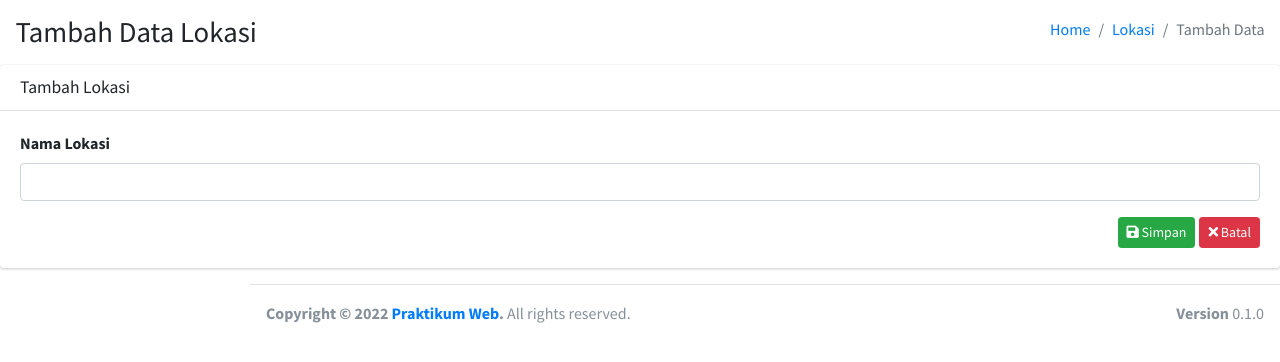
After one commit to dedyrosyadi/sigasing, a PHP site: template pages/admin/lokasicreate.php in a window 1280 px wide. The commit adds this page. Shown: the top 362 px of the page. Run offline with PHP 8.4, Linux system fonts and the light colour scheme; the template is opened without the code that fills it, so the values that code supplies are empty; some libraries are stand-ins or nearby versions.

Commit message:
membuat perintah create data

```diff
--- /dev/null
+++ b/dist/js/main.js
@@ -0,0 +1,3 @@
+$(".alert").delay(4000).slideUp(200, function() {
+    $(this).alert('close');
+});
--- /dev/null
+++ b/pages/admin/lokasicreate.php
@@ -0,0 +1,77 @@
+<?php include_once "partials/cssdatatables.php" ?>
+
+<?php
+if (isset($_POST['button_create'])) {
+  $database = new Database();
+  $db = $database->getConnection();
+
+  $validateSql = "SELECT * FROM lokasi where nama_lokasi = ?";
+  $stmt = $db->prepare($validateSql);
+  $stmt->bindParam(1, $_POST['nama_lokasi']);
+  $stmt->execute();
+  if ($stmt->rowCount() > 0) {
+    // echo "Nama lokasi sudah ada";
+?>
+
+    <div class="alert alert-danger alert-dismissible m-2" role="alert">
+      <button type="button" class="close" data-dismiss="alert" aria-label="Close">
+        <span aria-hidden="true">&times;</span>
+      </button>
+      <h5><i class="icon fas fa-ban"></i> Gagal</h5>
+      Nama lokasi sudah ada
+    </div>
+
+<?php
+  } else {
+    $insertSQL = "INSERT INTO lokasi SET nama_lokasi = ?";
+    $stmt = $db->prepare($insertSQL);
+    $stmt->bindParam(1, $_POST['nama_lokasi']);
+
+    if ($stmt->execute()) {
+      $_SESSION['hasil'] = true;
+      $_SESSION['pesan'] = "Berhasil simpan data";
+    } else {
+      $_SESSION['hasil'] = false;
+      $_SESSION['pesan'] = "Gagal simpan data";
+    }
+    echo "<meta http-equiv='refresh' content='0;url=?page=lokasiread'>";
+  }
+}
+?>
+
+<section class="content-header">
+  <div class="container-fluid">
+    <div class="row mb2">
+      <div class="col-sm-6">
+        <h1>Tambah Data Lokasi</h1>
+      </div>
+      <div class="col-sm-6">
+        <ol class="breadcrumb float-sm-right">
+          <li class="breadcrumb-item"><a href="?page=home">Home</a></li>
+          <li class="breadcrumb-item"><a href="?page=lokasiread">Lokasi</a></li>
+          <li class="breadcrumb-item active">Tambah Data</li>
+        </ol>
+      </div>
+    </div>
+  </div>
+</section>
+
+
+<section class="content">
+  <div class="card">
+    <div class="card-header">
+      <h3 class="card-title">Tambah Lokasi</h3>
+    </div>
+    <div class="card-body">
+      <form action="" method="post">
+        <div class="form-group">
+          <label for="nama_lokasi">Nama Lokasi</label>
+          <input type="text" name="nama_lokasi" class="form-control">
+        </div>
+        <a href="?page=lokasiread" class="btn btn-danger btn-sm float-right"><i class="fa fa-times"></i> Batal</a>
+        <button type="submit" name="button_create" class="btn btn-success btn-sm float-right mr-1"> <i class="fa fa-save"></i> Simpan</button>
+      </form>
+    </div>
+  </div>
+
+</section>
--- a/partials/scripts.php
+++ b/partials/scripts.php
@@ -1,3 +1,4 @@
 <script src="plugins/jquery/jquery.min.js"></script>
 <script src="plugins/bootstrap/js/bootstrap.bundle.min.js"></script>
 <script src="dist/js/adminlte.min.js"></script>
+<script src="dist/js/main.js"></script>
--- a/partials/sidebar.php
+++ b/partials/sidebar.php
@@ -17,7 +17,7 @@
     <nav class="mt-2">
       <ul class="nav nav-pills nav-sidebar flex-column" data-widget="treeview" role="menu" data-accordion="false">
         <li class="nav-item">
-          <a href="#" class="nav-link active">
+          <a href="?page=home" class="nav-link active">
             <i class="nav-icon fas fa-home"></i>
             <p>
               Home
```
Also changed, not shown: index.php (+7 -0 lines), pages/admin/lokasiread.php (+30 -1 lines), partials/routes.php (+5 -4 lines).
